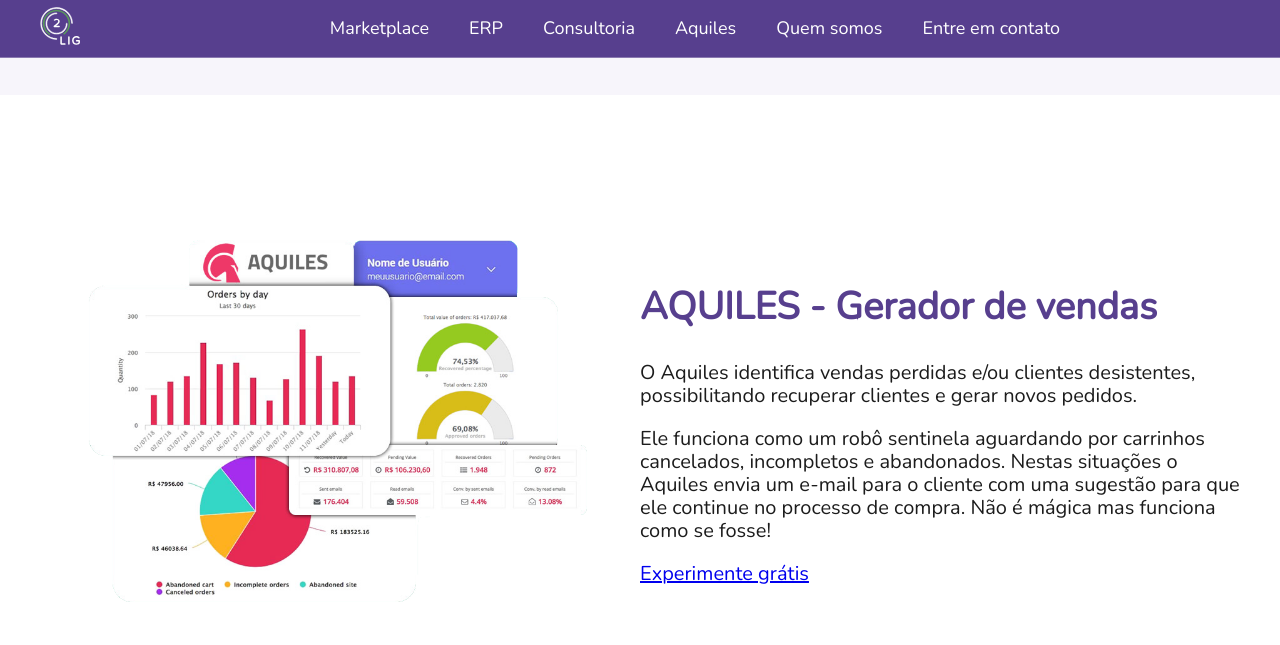
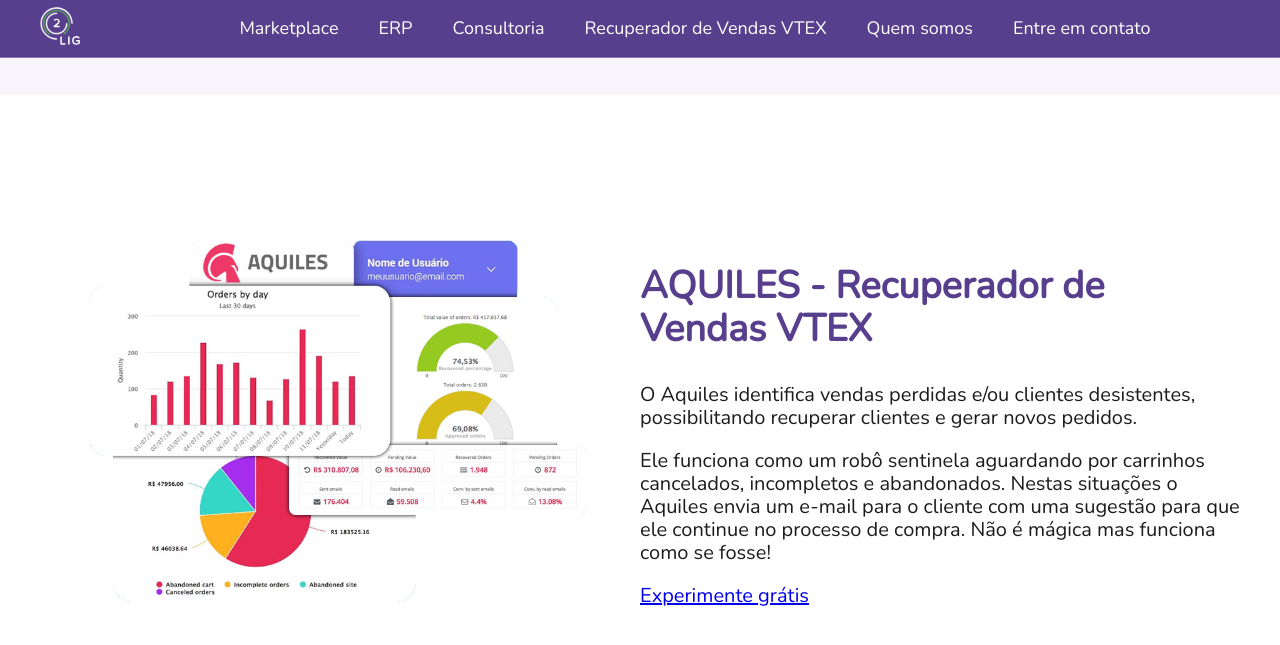
Before and after one commit to leandrooriente/2lig, a Jekyll site: the page built from index.html, in a window 1280 px wide and 900 px high, scrolled down 3969 px. Shown: the top 645 px of the window. Built offline with Jekyll 4.4.1, drawn with Linux system fonts in a browser that asks for light colours; nearby versions of some CDN libraries; library files that are not in the unit come from our copies.

Commit message:
Updated Aquiles Gerador De Vendas

```diff
--- a/_areas/aquiles-gerador-de-vendas.markdown
+++ b/_areas/aquiles-gerador-de-vendas.markdown
@@ -1,12 +1,12 @@
 ---
-title: AQUILES - Gerador de vendas
+title: AQUILES - Recuperador de Vendas VTEX
 date: 2019-03-20 16:22:00 -03:00
 position: 3
 image_side: right
 text_side: left
 image: images/aquiles.png
 order: 4
-navigation: Aquiles
+navigation: Recuperador de Vendas VTEX
 ---
 
 O Aquiles identifica vendas perdidas e/ou clientes desistentes, possibilitando recuperar clientes e gerar novos pedidos.
```
